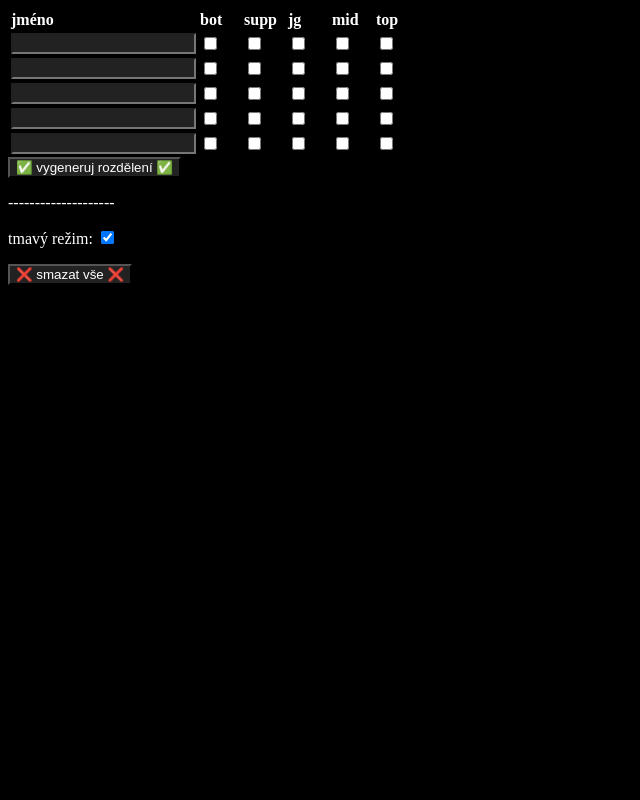
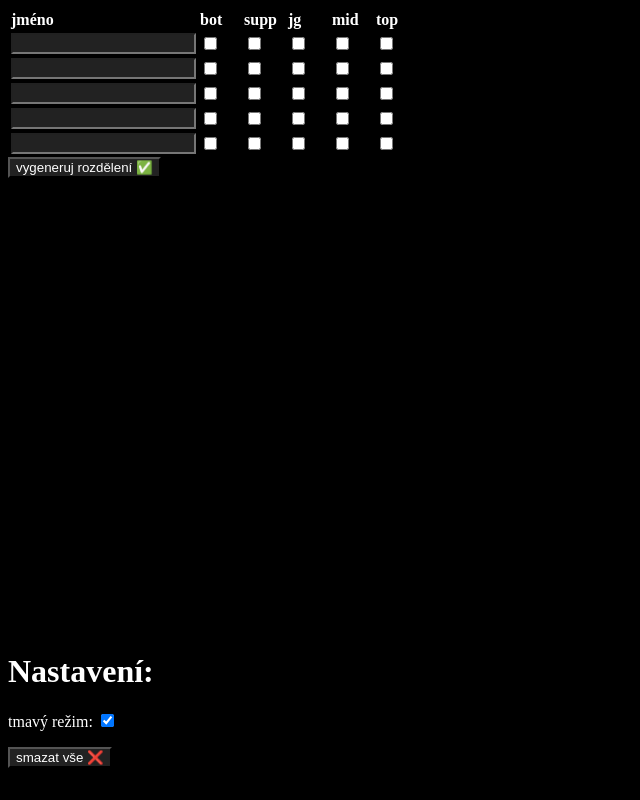
Before and after one commit to okurka12/lol-role-picker, a plain HTML site: page index.html in a window 1280 px wide. Shown: the whole page, without its empty margins (0-640 px from the left). Drawn offline with Linux system fonts and the light colour scheme.

Commit message:
visual upgrade

```diff
--- a/index.html
+++ b/index.html
@@ -26,12 +26,17 @@
         <!-- rows will be inserted here -->
       </tbody>
       </table>
-      <button onclick="generate_button()">✅ vygeneruj rozdělení ✅</button>
+      <button onclick="generate_button()">vygeneruj rozdělení ✅</button>
       <div id="generated-roles"></div>
-      <p>--------------------</p>
-      <p>tmavý režim:
-        <input id="darkmode-checkbox" type="checkbox" onclick="toggle_dark_mode()" checked>
-      </p>
-      <button onclick="reset_all()">❌ smazat vše ❌</button>
+
+      <div id="settings">
+
+        <h1>Nastavení:</h1>
+        <p>tmavý režim:
+          <input id="darkmode-checkbox" type="checkbox" onclick="toggle_dark_mode()" checked>
+        </p>
+        <button onclick="reset_all()">smazat vše ❌</button>
+
+      </div> <!-- div id settings -->
   </body>
 </html>
--- a/style.css
+++ b/style.css
@@ -2,3 +2,9 @@ th {
    width: 2.5em;
    text-align: left;
 }
+
+#settings {
+   position: fixed;
+   bottom: 0;
+   padding-bottom: 2em;
+}
```
